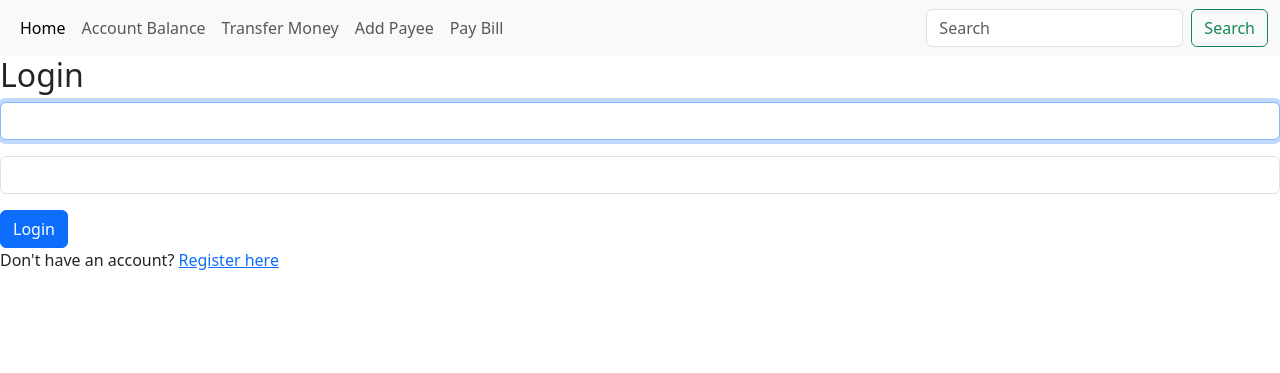
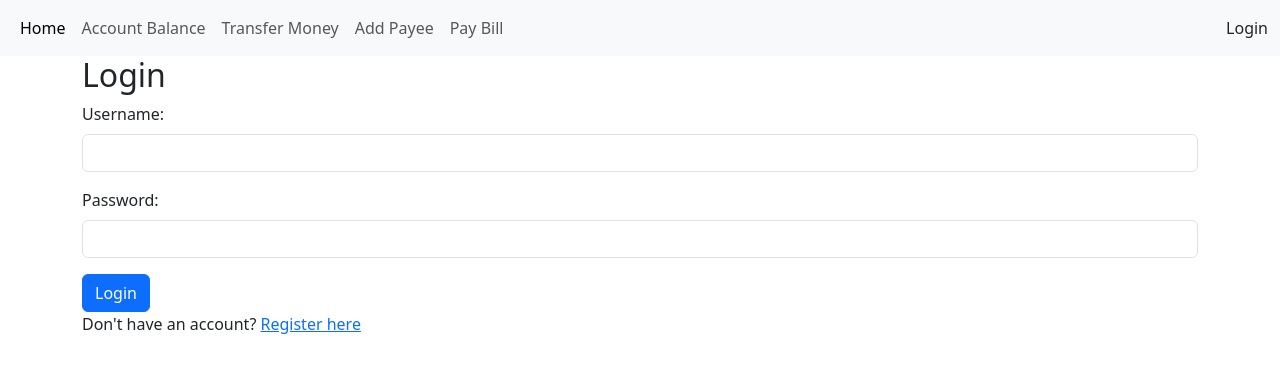
Before and after one commit to johnskpaulxqe/bissdom_django_banking_app, a Django app: page /login/ in a window 1280 px wide. Shown: the top 373 px of the page. Run offline with Django 5.2, Linux system fonts and the light colour scheme.

Commit message:
updated login and home page

```diff
--- a/bank/templates/bank/base.html
+++ b/bank/templates/bank/base.html
@@ -50,10 +50,15 @@
                     <a class="nav-link disabled" aria-disabled="true">Disabled</a>
                 </li> -->
             </ul>
-            <form class="d-flex" role="search">
+            {% if user.is_authenticated %}
+            <a class="nav-link" href="{% url 'logout' %}">Logout</a>
+            {% else %}
+            <a class="nav-link" href="{% url 'login' %}">Login</a>
+            {% endif %}
+            <!-- <form class="d-flex" role="search">
                 <input class="form-control me-2" type="search" placeholder="Search" aria-label="Search">
                 <button class="btn btn-outline-success" type="submit">Search</button>
-            </form>
+            </form> -->
         </div>
     </div>
 </nav>
--- a/bank/templates/bank/login.html
+++ b/bank/templates/bank/login.html
@@ -5,16 +5,23 @@
 {% block title %}Login{% endblock %}
 
 {% block content %}
+<div class="container">
     <h2>Login</h2>
-<form method="post">
+    <form method="post" action="{% url 'login' %}">
         {% csrf_token %}
         <div class="mb-3">
-        {{ form.username|add_class:"form-control" }}
+            <label for="username" class="form-label">Username:</label>
+            <input type="text" name="username" id="username" class="form-control" required>
+            <!-- Added Bootstrap class -->
         </div>
         <div class="mb-3">
-        {{ form.password|add_class:"form-control" }}
+            <label for="password" class="form-label">Password:</label>
+            <input type="password" name="password" id="password" class="form-control" required>
+            <!-- Added Bootstrap class -->
         </div>
         <button type="submit" class="btn btn-primary">Login</button>
     </form>
+
     <p>Don't have an account? <a href="{% url 'register' %}">Register here</a></p>
+</div>
 {% endblock %}
```
Also changed, not shown: bank/templates/bank/home.html (+8 -8 lines). Lines whose indentation alone changed are shown as unchanged.
